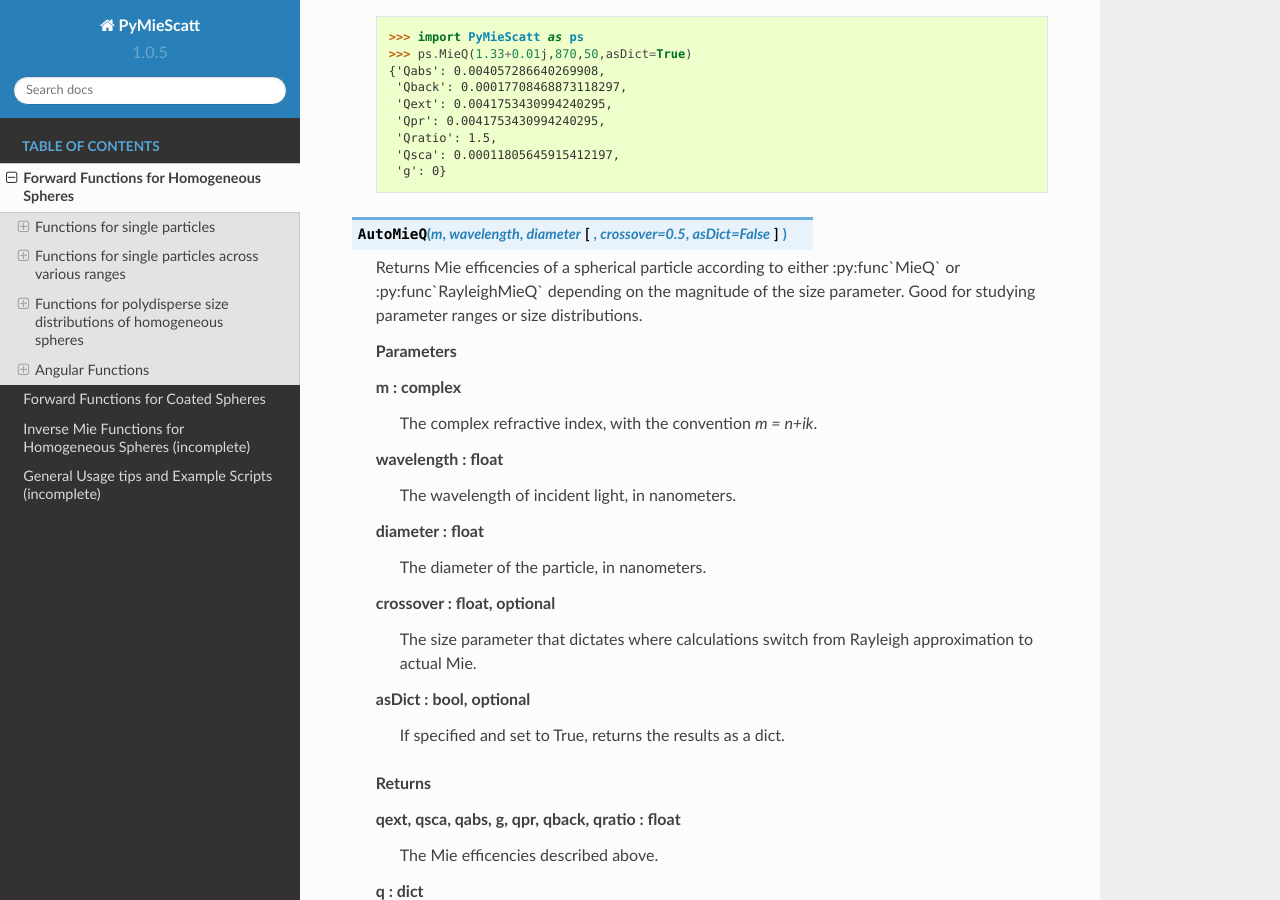
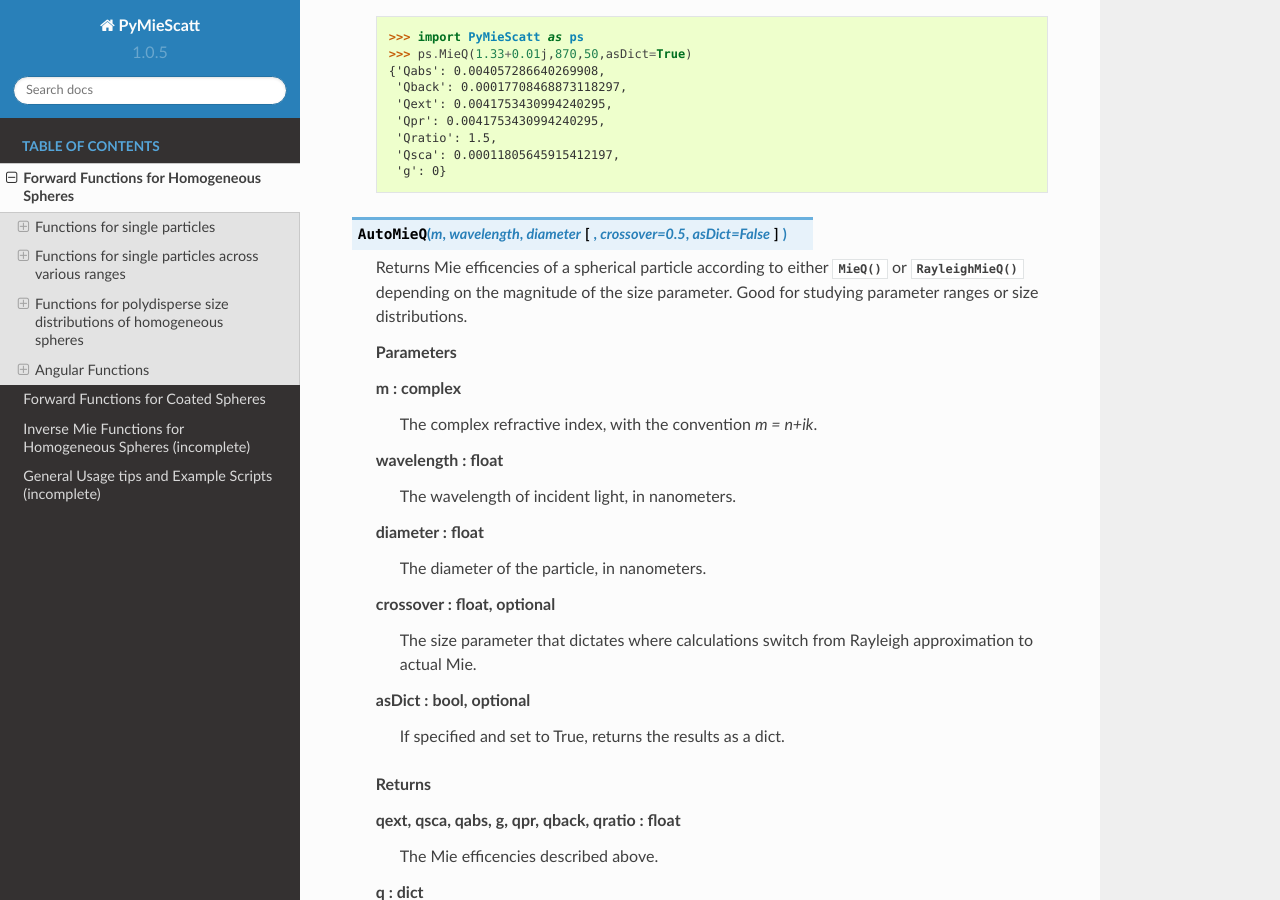
Before and after one commit to bsumlin/PyMieScatt, a Sphinx documentation site: the page built from docs/forward.rst, in a window 1280 px wide and 900 px high, scrolled down 3474 px. Built offline with Sphinx 7.4.7 and the Read the Docs theme 2.0.0, drawn with Linux system fonts in a browser that asks for light colours; formulas are drawn with MathJax 3; pages that are not in the unit, such as notebooks, are missing from menus; some of the changed lines change nothing that is shown; some of the changed text lies outside the part shown.

Commit message:
minor
docs

```diff
--- a/docs/forward.rst
+++ b/docs/forward.rst
@@ -147,7 +147,7 @@
 
 .. py:Function:: AutoMieQ(m, wavelength, diameter[, crossover=0.5, asDict=False])
 
-   Returns Mie efficencies of a spherical particle according to either :py:func`MieQ` or :py:func`RayleighMieQ` depending on the magnitude of the size parameter. Good for studying parameter ranges or size distributions.
+   Returns Mie efficencies of a spherical particle according to either :py:func:`MieQ` or :py:func:`RayleighMieQ` depending on the magnitude of the size parameter. Good for studying parameter ranges or size distributions.
 
    **Parameters**
 
@@ -238,7 +238,7 @@
 
 .. py:Function:: MieQ_withDiameterRange(m, wavelength[, diameterRange=(10,1000), nd=1000, logD=False])
 
-   Computes the Mie efficencies of particles across a diameter range using :py:func:`MieQ` or :py:func:`AutoMieQ`, depending on the size parameters.
+   Computes the Mie efficencies of particles across a diameter range using :py:func:`AutoMieQ`.
 
    **Parameters**
 
@@ -264,7 +264,7 @@
 
 .. py:Function:: MieQ_withWavelengthRange(m, diameter[, wavelengthRange=(100,1600), nw=1000, logW=False])
 
-   Computes the Mie efficencies of particles across a wavelength range using :py:func:`MieQ` or :py:func:`AutoMieQ`, depending on the size parameters. This function can optionally take a list, tuple, or numpy.ndarray for **m**. If your particles have a wavelength-dependent refractive index, you can study it by specifying **m** as list-like. When doing so, **m** must be the same size as **wavelengthRange**, which is also specified as list-like in this situation. Otherwise, the function will construct a range from **wavelengthRange[0]** to **wavelengthRange[1]** with **nw** entries.
+   Computes the Mie efficencies of particles across a wavelength range using :py:func:`AutoMieQ`. This function can optionally take a list, tuple, or numpy.ndarray for **m**. If your particles have a wavelength-dependent refractive index, you can study it by specifying **m** as list-like. When doing so, **m** must be the same size as **wavelengthRange**, which is also specified as list-like in this situation. Otherwise, the function will construct a range from **wavelengthRange[0]** to **wavelengthRange[1]** with **nw** entries.
 
    **Parameters**
 
@@ -290,7 +290,7 @@
 
 .. py:Function:: MieQ_withSizeParameterRange(m[, xRange=(1,10), nx=1000, logX=False])
 
-   Computes the Mie efficencies of particles across a size parameter range (\ :math:`x=\pi\,d_p/\lambda`\ ) using :py:func:`MieQ` or :py:func:`AutoMieQ`.
+   Computes the Mie efficencies of particles across a size parameter range (\ :math:`x=\pi\,d_p/\lambda`\ ) using :py:func:`AutoMieQ`.
 
    **Parameters**
 
@@ -349,7 +349,7 @@
 
 
    Bext, Bsca, Babs, G, Bpr, Bback, Bratio : float
-	The Mie coefficients calculated by :py:func:`MieQ`, integrated over the size distribution.
+	The Mie coefficients calculated by :py:func:`AutoMieQ`, integrated over the size distribution.
    q : dict
 	If asDict==True, :py:func:`MieQ_withSizeDistribution` returns a dict of the above values with appropriate keys.
 
```
